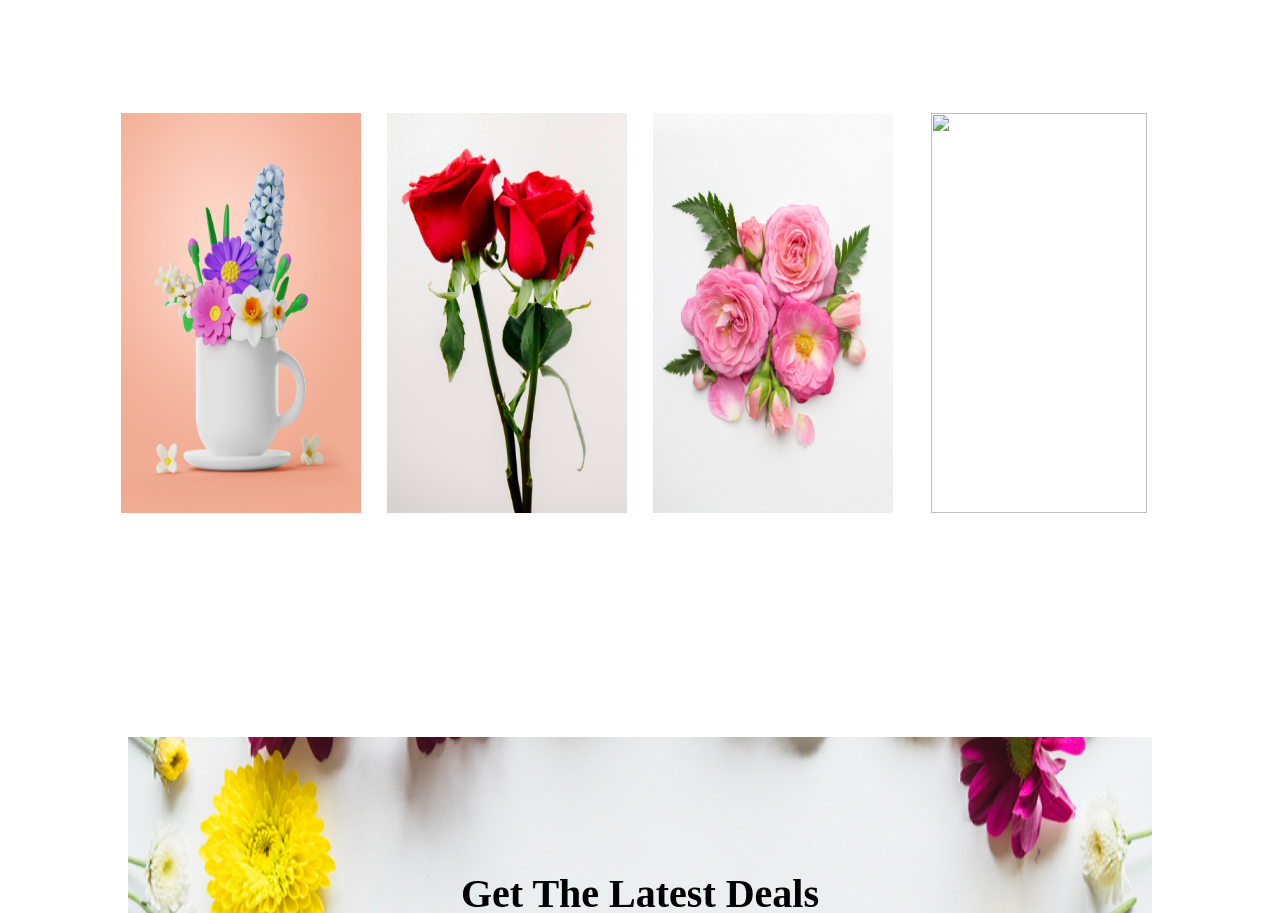
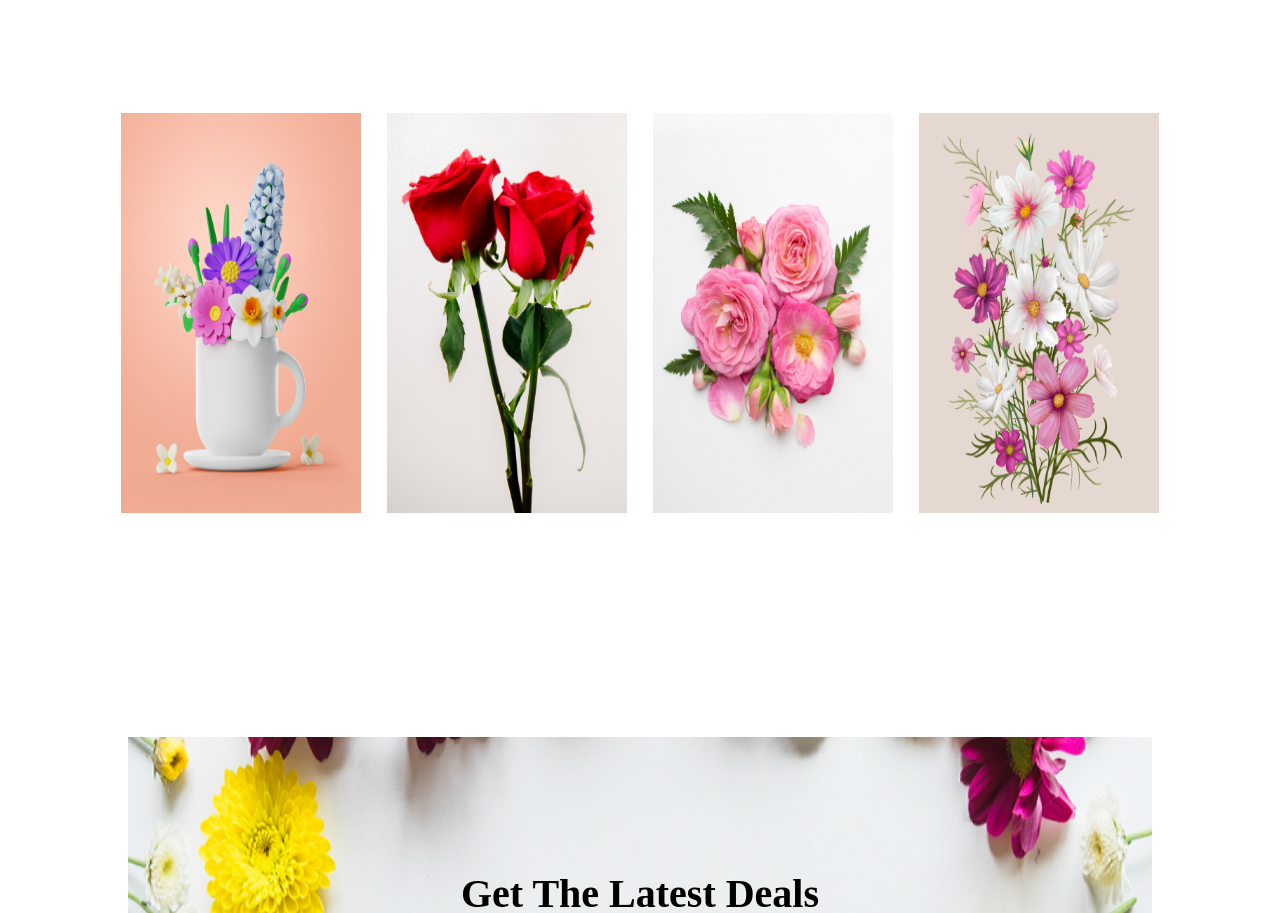
Before and after one commit to RidoyMia/assignmentone, a plain HTML site: page index.html in a window 1280 px wide. Shown: the part 2827-3740 px from the top of the page. Drawn offline with Linux system fonts and the light colour scheme.

Commit message:
alldone with img

```diff
--- a/index.html
+++ b/index.html
@@ -112,7 +112,7 @@
                 <img src="/images/flower1.png"></img>
              </div>
              <div class="img-card">
-                <img src="/images/rectangle 4.png 4.png"></img>
+                <img src="/images/rectangle 4.png"></img>
              </div>
         </section>
     </section>
```
